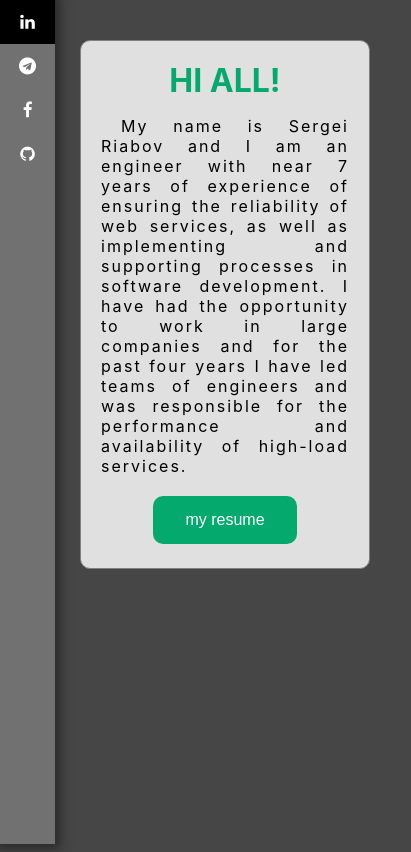
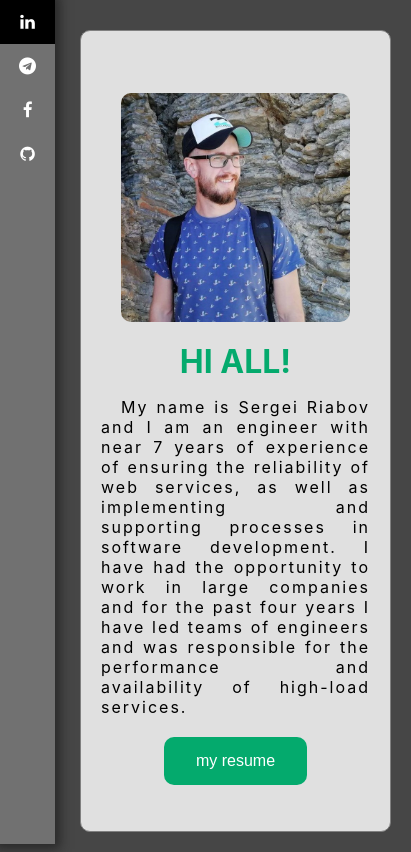
Before and after one commit to s3kkt/cv, a plain HTML site: page public/desktop/index.html in a window 390 px wide. Shown: the whole page, 411 px wide, since content can reach past the window. Drawn offline with Linux system fonts and the light colour scheme.

Commit message:
some improvements 3

```diff
--- a/public/desktop/index.html
+++ b/public/desktop/index.html
@@ -3,6 +3,8 @@
 
 <head>
 <meta charset="utf-8" />
+<title>Home</title>
+<link rel="icon" type="image/x-icon" href="favicon.ico">
 <link rel="stylesheet" href="style.css" />
 <link rel="stylesheet" href="https://cdnjs.cloudflare.com/ajax/libs/font-awesome/4.7.0/css/font-awesome.min.css">
 </head>
@@ -18,11 +20,19 @@
     </div>
 
     <div class="welcome">
-        <div class="about">
-            <h1>Hi all!</h1>
-            <p> My name is Sergei Riabov and I am an engineer with near 7 years of experience of ensuring the reliability of web services, as well as implementing and supporting processes in software development. I have had the opportunity to work in large companies and for the past four years I have led teams of engineers and was responsible for the performance and availability of high-load services.</p>
-            <div><a href="en.html"><button class="button">my resume</button></a></div>
-        </div>
+            <div class="card">
+                <div class="photo">
+                    <img src="photo.jpeg"/>
+                </div>
+                <div class="about">
+                    <h1>Hi all!</h1>
+                    <p> My name is Sergei Riabov and I am an engineer with near 7 years of experience of ensuring the reliability of web services, as well as implementing and supporting processes in software development. I have had the opportunity to work in large companies and for the past four years I have led teams of engineers and was responsible for the performance and availability of high-load services.</p>
+                    <div><a href="en.html"><button class="button">my resume</button></a></div>
+                </div>
+    <!--            <h1>Hi all!</h1>-->
+    <!--            <p> My name is Sergei Riabov and I am an engineer with near 7 years of experience of ensuring the reliability of web services, as well as implementing and supporting processes in software development. I have had the opportunity to work in large companies and for the past four years I have led teams of engineers and was responsible for the performance and availability of high-load services.</p>-->
+    <!--            <div><a href="en.html"><button class="button">my resume</button></a></div>-->
+            </div>
     </div>
 
 </div>
--- a/public/desktop/style.css
+++ b/public/desktop/style.css
@@ -79,7 +79,7 @@ body {
   flex-direction: column;
 }
 
-.about {
+.card {
   background-color: #e0e0e0;
   height: fit-content;
   text-align: justify;
@@ -88,8 +88,25 @@ body {
   border-radius: 10px;
   display: flex;
   justify-content: center;
+  flex-direction: row;
+  padding: 20px;
+  align-items: flex-start;
+}
+
+.photo {
+  display: flex;
   flex-direction: column;
-  padding: 20px;
+  object-fit: contain;
+  outline: none;
+  border-radius: 10px;
+  overflow:auto;
+  margin: 20px;
+  width: 100em;
+}
+
+.about {
+  display: flex;
+  flex-direction: column;
   align-items: center;
 }
 
@@ -244,8 +261,18 @@ input:checked + .slider:before {
   .lang {
     padding: 5px 0 15px 0;
   }
+  .card {
+    flex-direction: column;
+    height: 90vh;
+  }
+  .photo {
+    width: -webkit-fill-available;
+    height: auto;
+    display: flex;
+    justify-content: center;
+  }
   .welcome {
-    padding-top: 20px;
-    padding-left: 60px;
+    padding-top: 10px;
+    margin-left: 60px;
   }
 }
```
Also changed, not shown: public/desktop/en.html (+2 -0 lines), public/desktop/ru.html (+2 -0 lines), public/desktop/favicon.ico (added), public/desktop/photo.jpeg (added).
